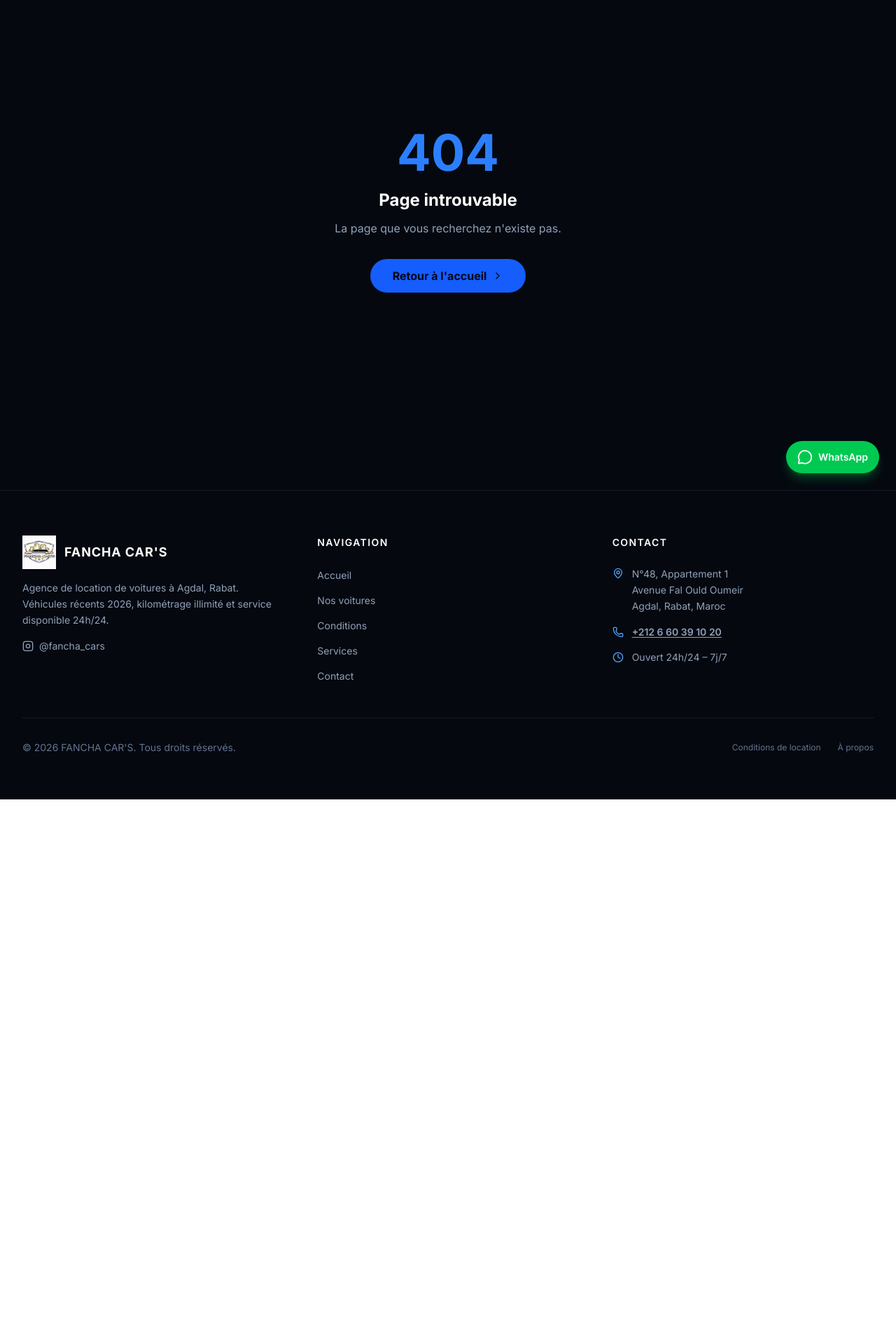
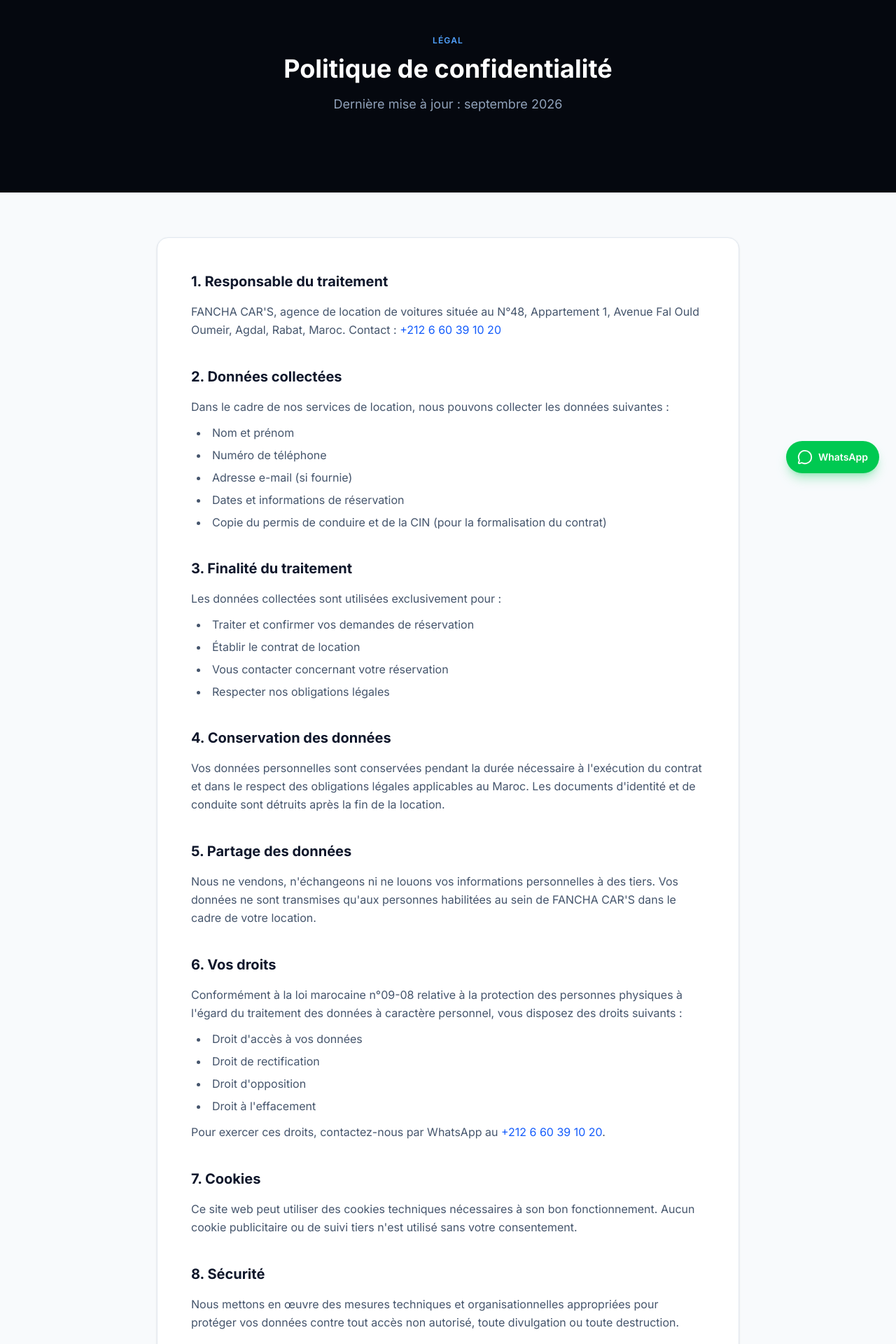
Before and after one commit to Narjisse174/fancha-cars, a Next.js app: page /politique-de-confidentialite in a window 1280 px wide. Before the commit this address had no page. Shown: the part 100-2020 px from the top of the page at 70% size. Before the commit the page ends 1242 px from the top, so only its background shows below. Built offline with nearby package versions, Linux system fonts and the light colour scheme.

Commit message:
Add privacy policy page, Google Analytics placeholder, footer link

```diff
--- a/app/layout.tsx
+++ b/app/layout.tsx
@@ -1,5 +1,6 @@
 import type { Metadata } from 'next';
 import { Inter } from 'next/font/google';
+import { GoogleAnalytics } from '@next/third-parties/google';
 import './globals.css';
 import Navbar from '@/components/Navbar';
 import Footer from '@/components/Footer';
@@ -48,6 +49,7 @@
         <WhatsAppButton />
         <CallButton />
       </body>
+      <GoogleAnalytics gaId="G-XXXXXXXXXX" />
     </html>
   );
 }
--- /dev/null
+++ b/app/politique-de-confidentialite/page.tsx
@@ -0,0 +1,120 @@
+import { Metadata } from 'next';
+import SectionTitle from '@/components/SectionTitle';
+
+export const metadata: Metadata = {
+  title: "Politique de confidentialité | FANCHA CAR'S",
+  description: "Politique de confidentialité de FANCHA CAR'S, agence de location de voitures à Rabat.",
+  robots: { index: false, follow: false },
+};
+
+export default function PolitiqueDeConfidentialite() {
+  return (
+    <div className="min-h-screen bg-slate-50 pt-20">
+      <div className="bg-[#05080f] py-16">
+        <div className="max-w-4xl mx-auto px-4 sm:px-6 lg:px-8">
+          <SectionTitle
+            label="Légal"
+            title="Politique de confidentialité"
+            subtitle="Dernière mise à jour : septembre 2026"
+            light
+          />
+        </div>
+      </div>
+
+      <div className="max-w-4xl mx-auto px-4 sm:px-6 lg:px-8 py-16">
+        <div className="bg-white rounded-2xl border border-slate-200 shadow-sm p-8 md:p-12 space-y-10">
+
+          <section>
+            <h2 className="text-xl font-bold text-slate-900 mb-4">1. Responsable du traitement</h2>
+            <p className="text-slate-600 leading-relaxed">
+              FANCHA CAR&apos;S, agence de location de voitures située au N°48, Appartement 1, Avenue Fal Ould Oumeir, Agdal, Rabat, Maroc.
+              Contact : <a href="tel:+212660391020" className="text-blue-600 hover:underline">+212 6 60 39 10 20</a>
+            </p>
+          </section>
+
+          <section>
+            <h2 className="text-xl font-bold text-slate-900 mb-4">2. Données collectées</h2>
+            <p className="text-slate-600 leading-relaxed mb-3">
+              Dans le cadre de nos services de location, nous pouvons collecter les données suivantes :
+            </p>
+            <ul className="list-disc list-inside text-slate-600 space-y-2 ml-2">
+              <li>Nom et prénom</li>
+              <li>Numéro de téléphone</li>
+              <li>Adresse e-mail (si fournie)</li>
+              <li>Dates et informations de réservation</li>
+              <li>Copie du permis de conduire et de la CIN (pour la formalisation du contrat)</li>
+            </ul>
+          </section>
+
+          <section>
+            <h2 className="text-xl font-bold text-slate-900 mb-4">3. Finalité du traitement</h2>
+            <p className="text-slate-600 leading-relaxed">
+              Les données collectées sont utilisées exclusivement pour :
+            </p>
+            <ul className="list-disc list-inside text-slate-600 space-y-2 ml-2 mt-3">
+              <li>Traiter et confirmer vos demandes de réservation</li>
+              <li>Établir le contrat de location</li>
+              <li>Vous contacter concernant votre réservation</li>
+              <li>Respecter nos obligations légales</li>
+            </ul>
+          </section>
+
+          <section>
+            <h2 className="text-xl font-bold text-slate-900 mb-4">4. Conservation des données</h2>
+            <p className="text-slate-600 leading-relaxed">
+              Vos données personnelles sont conservées pendant la durée nécessaire à l&apos;exécution du contrat et dans le respect des obligations légales applicables au Maroc.
+              Les documents d&apos;identité et de conduite sont détruits après la fin de la location.
+            </p>
+          </section>
+
+          <section>
+            <h2 className="text-xl font-bold text-slate-900 mb-4">5. Partage des données</h2>
+            <p className="text-slate-600 leading-relaxed">
+              Nous ne vendons, n&apos;échangeons ni ne louons vos informations personnelles à des tiers.
+              Vos données ne sont transmises qu&apos;aux personnes habilitées au sein de FANCHA CAR&apos;S dans le cadre de votre location.
+            </p>
+          </section>
+
+          <section>
+            <h2 className="text-xl font-bold text-slate-900 mb-4">6. Vos droits</h2>
+            <p className="text-slate-600 leading-relaxed mb-3">
+              Conformément à la loi marocaine n°09-08 relative à la protection des personnes physiques à l&apos;égard du traitement des données à caractère personnel, vous disposez des droits suivants :
+            </p>
+            <ul className="list-disc list-inside text-slate-600 space-y-2 ml-2">
+              <li>Droit d&apos;accès à vos données</li>
+              <li>Droit de rectification</li>
+              <li>Droit d&apos;opposition</li>
+              <li>Droit à l&apos;effacement</li>
+            </ul>
+            <p className="text-slate-600 leading-relaxed mt-3">
+              Pour exercer ces droits, contactez-nous par WhatsApp au{' '}
+              <a href="tel:+212660391020" className="text-blue-600 hover:underline">+212 6 60 39 10 20</a>.
+            </p>
+          </section>
+
+          <section>
+            <h2 className="text-xl font-bold text-slate-900 mb-4">7. Cookies</h2>
+            <p className="text-slate-600 leading-relaxed">
+              Ce site web peut utiliser des cookies techniques nécessaires à son bon fonctionnement. Aucun cookie publicitaire ou de suivi tiers n&apos;est utilisé sans votre consentement.
+            </p>
+          </section>
+
+          <section>
+            <h2 className="text-xl font-bold text-slate-900 mb-4">8. Sécurité</h2>
+            <p className="text-slate-600 leading-relaxed">
+              Nous mettons en œuvre des mesures techniques et organisationnelles appropriées pour protéger vos données contre tout accès non autorisé, toute divulgation ou toute destruction.
+            </p>
+          </section>
+
+          <section>
+            <h2 className="text-xl font-bold text-slate-900 mb-4">9. Modifications</h2>
+            <p className="text-slate-600 leading-relaxed">
+              Nous nous réservons le droit de modifier cette politique de confidentialité à tout moment. Les modifications prennent effet dès leur publication sur ce site.
+            </p>
+          </section>
+
+        </div>
+      </div>
+    </div>
+  );
+}
--- a/components/Footer.tsx
+++ b/components/Footer.tsx
@@ -107,6 +107,9 @@
             <Link href="/conditions" className="text-slate-500 hover:text-blue-400 transition-colors text-xs">
               Conditions de location
             </Link>
+            <Link href="/politique-de-confidentialite" className="text-slate-500 hover:text-blue-400 transition-colors text-xs">
+              Politique de confidentialité
+            </Link>
             <Link href="/a-propos" className="text-slate-500 hover:text-blue-400 transition-colors text-xs">
               À propos
             </Link>
--- a/package.json
+++ b/package.json
@@ -9,6 +9,7 @@
     "lint": "eslint"
   },
   "dependencies": {
+    "@next/third-parties": "^16.3.5",
     "framer-motion": "^13.4.0",
     "lucide-react": "^1.46.0",
     "next": "16.3.5",
```
Also changed, not shown: 1 other file (tests, documents, lock files or other folders).
